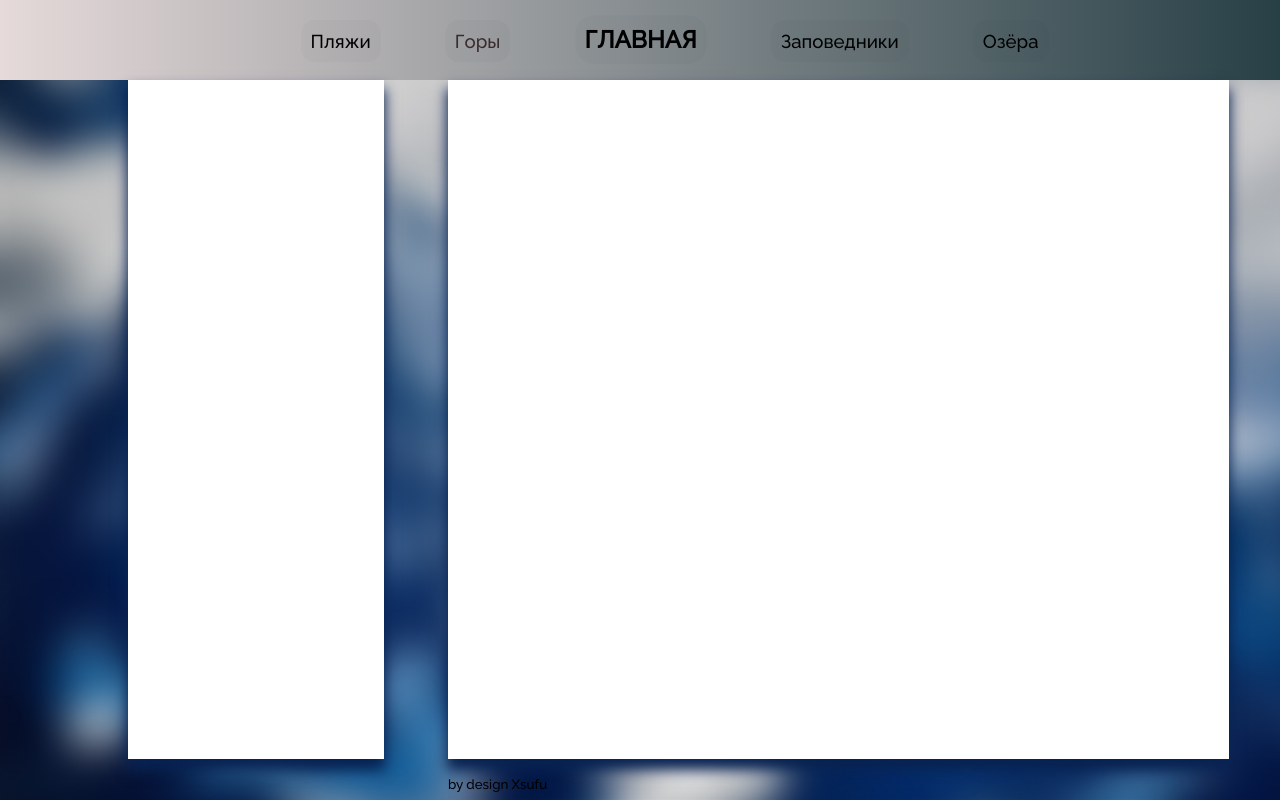
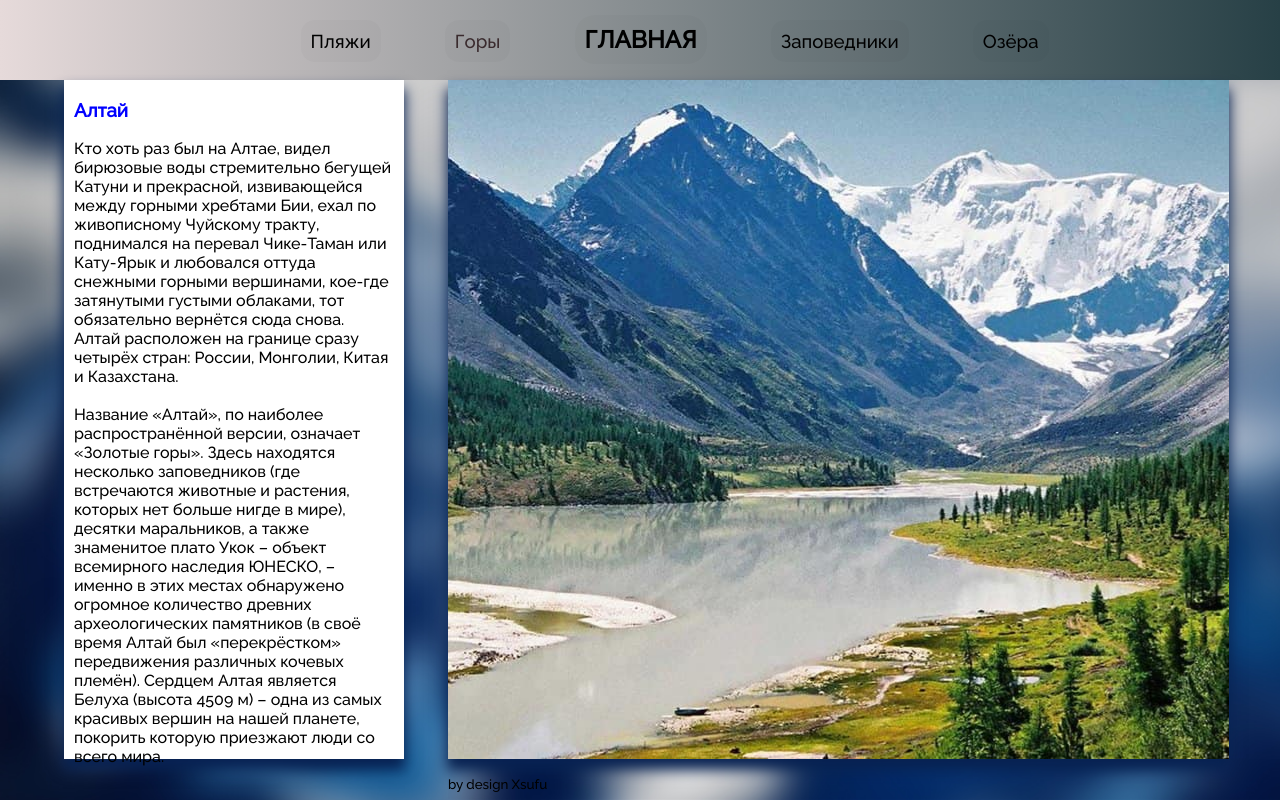
Before and after one commit to Xsufu/xsufu.github.io, a PHP site: page /mountains.html in a window 1280 px wide. Run offline with PHP 8.4, Linux system fonts and the light colour scheme.

Commit message:
Вроде бы последнее
1) Доработал все страницы: вставил картинки и текст
2) На каждой странице есть гиперыссылка и конфирм

```diff
--- a/css/style.css
+++ b/css/style.css
@@ -220,12 +220,14 @@ body::selection {
 
 .content {
 	background-color: white;
-	width: 20%;
+	width: 25%;
 	float: left;
-	height: 84.9vh;
+	height: 83.6vh;
 	box-shadow: 0px 10px 12.5px 1px #f68934;
-	margin-left: 10%;
+	margin-left: 5%;
 	position: fixed;
+	padding: 10px;
+	padding-top: 0px;
 }
 
 .footer {
@@ -287,16 +289,19 @@ a:visited {
 	box-shadow: 0px 10px 12.5px 1px #082253;
 	background-color: white;
 	padding: 2vh;
+	background-image: url(../img/altaj.jpg);
 }
 
 .mountContent {
 	background-color: white;
-	width: 20%;
+	width: 25%;
 	float: left;
-	height: 84.9vh;
+	height: 83.6vh;
 	box-shadow: 0px 10px 12.5px 1px #082253;
-	margin-left: 10%;
+	margin-left: 5%;
 	position: fixed;
+	padding: 10px;
+	padding-top: 0px;
 }
 
 .forestInfo {
@@ -305,16 +310,21 @@ a:visited {
 	background-color: white;
 	height: 80.9vh;
 	padding: 2vh;
+	background-image: url(../img/zap.jpg);
+	background-size: cover;
+	background-repeat: no-repeat;
 }
 
 .forestContent {
 	background-color: white;
-	width: 20%;
+	width: 25%;
 	float: left;
-	height: 84.9vh;
+	height: 83.6vh;
 	box-shadow: 0px 10px 12.5px 1px #405e3e;
-	margin-left: 10%;
+	margin-left: 5%;
 	position: fixed;
+	padding: 10px;
+	padding-top: 0px;
 }
 
 .lakesInfo {
@@ -323,14 +333,55 @@ a:visited {
 	padding: 2vh;
 	box-shadow: 0px 10px 12.5px 1px #9bc6e0;
 	background-color: white;
+	background-image: url(../img/baikal.jpg);
+	background-size: cover;
+	background-repeat: no-repeat;
 }
 
 .lakesContent {
 	background-color: white;
-	width: 20%;
+	width: 25%;
 	float: left;
-	height: 84.9vh;
+	height: 83.9vh;
 	box-shadow: 0px 10px 12.5px 1px #9bc6e0;
-	margin-left: 10%;
+	margin-left: 5%;
 	position: fixed;
+	padding: 10px;
+	padding-top: 0px;
 }
+
+.content a:link {
+	color: blue;
+}
+
+.content a:visited {
+	color: #020068;
+}
+
+.forestContent a:link {
+	color: blue;
+}
+
+.forestContent a:visited {
+	color: #020068;
+}
+
+.lakesContent a:link {
+	color: blue;
+}
+
+.lakesContent a:visited {
+	color: #020068;
+}
+
+.mountContent a:link {
+	color: blue;
+}
+
+.mountContent a:visited {
+	color: #020068;
+}
+
+.text {
+	font-size: 12pt;
+}
--- a/lakes.html
+++ b/lakes.html
@@ -20,7 +20,10 @@
 			</div>
 
 			<din class="lakesContent">
-				<h2></h2>
+				<h3>Байкал</h3>
+				<span class="text">Это одно из <a onclick="return confirm('Внимаение! Переход по внешней ссылке. Вы уверены, что хотите прейти?')" href="https://basetop.ru/samyie-krasivyie-mesta-rossii-41-foto-i-nazvaniya/">самых красивых мест России</a> и мира. А еще Байкал — самое глубокое озеро на Земле — в некоторых местах оно достигает глубины 1642 метра. Оно расплоложено между не менее красивых гор, а его чистая вода населена множеством видов фауны, которые не встречаются более нигде в мире. Например, озеро является домом для уникальной пресноводной байкальской нерпы — реликта третичной эпохи, каким-то чудом сохранившимся до наших дней. <br><br>
+				Зимой озеро становится настоящей страной чудес, с рыбалкой, горячими источниками, и сверхъестественно-прозрачным льдом, превращающим Байкал в крупнейший в мире естественный каток. <br><br>
+				</span>
 			</din>
 		</div>
 
--- a/mountains.html
+++ b/mountains.html
@@ -20,7 +20,9 @@
 			</div>
 
 			<din class="mountContent">
-				<h2></h2>
+				<h3><a onclick="return confirm('Внимаение! Переход по внешней ссылке. Вы уверены, что хотите прейти?')" href="https://yandex.ru/maps/geo/respublika_altay/53000057/?ll=86.895789%2C50.900154&source=wizgeo&utm_medium=maps-desktop&utm_source=serp&z=7">Алтай</a></h3>
+				<span class="text">Кто хоть раз был на Алтае, видел бирюзовые воды стремительно бегущей Катуни и прекрасной, извивающейся между горными хребтами Бии, ехал по живописному Чуйскому тракту, поднимался на перевал Чике-Таман или Кату-Ярык и любовался оттуда снежными горными вершинами, кое-где затянутыми густыми облаками, тот обязательно вернётся сюда снова. Алтай расположен на границе сразу четырёх стран: России, Монголии, Китая и Казахстана. <br><br>
+				Название «Алтай», по наиболее распространённой версии, означает «Золотые горы». Здесь находятся несколько заповедников (где встречаются животные и растения, которых нет больше нигде в мире), десятки маральников, а также знаменитое плато Укок – объект всемирного наследия ЮНЕСКО, – именно в этих местах обнаружено огромное количество древних археологических памятников (в своё время Алтай был «перекрёстком» передвижения различных кочевых племён). Сердцем Алтая является Белуха (высота 4509 м) – одна из самых красивых вершин на нашей планете, покорить которую приезжают люди со всего мира.</span>
 			</din>
 		</div>
 
```
Also changed, not shown: beach.html (+7 -1 lines), forest.html (+8 -1 lines), img/Baikal.jpg (added), img/altaj.jpg (added), img/zap.jpg (added), img/zap.png (added).
